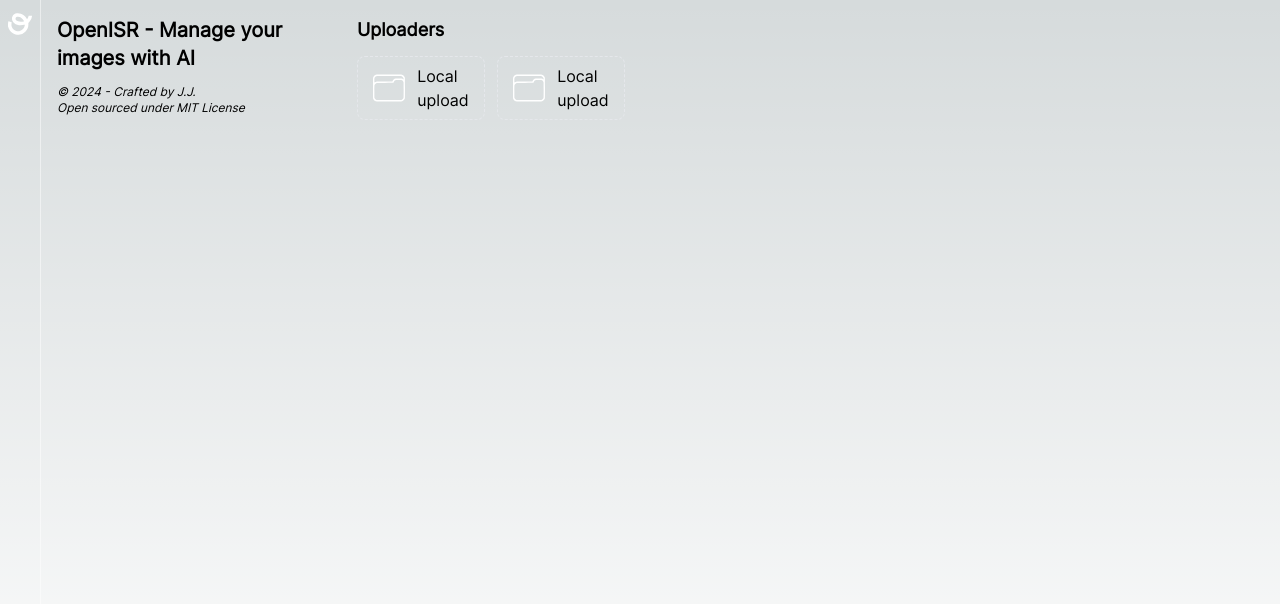
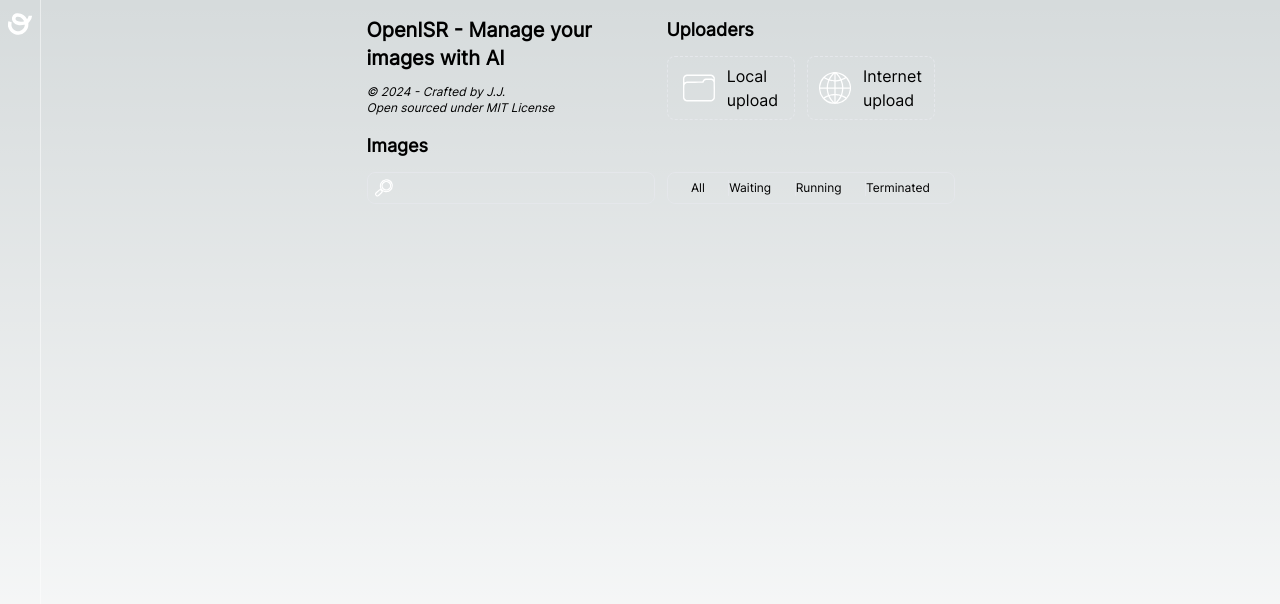
Before and after one commit to lovindata/openisr, a React (Vite) app in the folder frontend/: page /app in a window 1280 px wide. Shown: the top 604 px of the page. Built offline with nearby package versions, Linux system fonts and the light colour scheme.

Commit message:
WIP: TabBar spacing and selection (see HeadlessUI ?!)

```diff
--- a/frontend/src/app/page.tsx
+++ b/frontend/src/app/page.tsx
@@ -1,13 +1,17 @@
 import { HeroSection } from "../components/organisms/HeroSection";
+import { ImagesSection } from "../components/organisms/ImagesSection";
 import { UploadersSection } from "../components/organisms/UploadersSection";
 import { AppLayout } from "../components/templates/AppLayout";
 
 export default function Page() {
   return (
     <AppLayout>
-      <div className="flex space-x-3 p-4">
-        <HeroSection />
-        <UploadersSection />
+      <div className="flex flex-col items-center space-y-3 p-4">
+        <div className="flex max-md:flex-col max-md:space-y-3 md:space-x-3">
+          <HeroSection />
+          <UploadersSection />
+        </div>
+        <ImagesSection />
       </div>
     </AppLayout>
   );
--- /dev/null
+++ b/frontend/src/components/atoms/BorderBox.tsx
@@ -0,0 +1,21 @@
+import { ReactNode } from "react";
+
+interface Props {
+  children: ReactNode;
+  dashed?: boolean;
+  className?: string;
+}
+
+export function BorderBox({ children, dashed = false, className }: Props) {
+  return (
+    <div
+      className={
+        "rounded-lg border" +
+        (dashed ? " border-dashed" : "") +
+        (className ? ` ${className}` : "")
+      }
+    >
+      {children}
+    </div>
+  );
+}
--- /dev/null
+++ b/frontend/src/components/atoms/SectionHeader.tsx
@@ -0,0 +1,12 @@
+interface Props {
+  name: string;
+  className?: string;
+}
+
+export function SectionHeader({ name, className }: Props) {
+  return (
+    <h2 className={"text-lg font-bold" + (className ? ` ${className}` : "")}>
+      {name}
+    </h2>
+  );
+}
--- /dev/null
+++ b/frontend/src/components/atoms/SvgIcon.tsx
@@ -0,0 +1,42 @@
+import Docker from "../../assets/svgs/docker.svg?react";
+import Donation from "../../assets/svgs/donation.svg?react";
+import Folder from "../../assets/svgs/folder.svg?react";
+import GitHub from "../../assets/svgs/github.svg?react";
+import Internet from "../../assets/svgs/internet.svg?react";
+import Logo from "../../assets/svgs/logo.svg?react";
+import Search from "../../assets/svgs/search.svg?react";
+
+interface Props {
+  type:
+    | "logo"
+    | "donation"
+    | "docker"
+    | "github"
+    | "folder"
+    | "internet"
+    | "search";
+  className?: string;
+  onClick?: React.MouseEventHandler<SVGSVGElement> | undefined;
+}
+
+export function SvgIcon({ type, className, onClick }: Props) {
+  const mapper = {
+    logo: Logo,
+    donation: Donation,
+    docker: Docker,
+    github: GitHub,
+    folder: Folder,
+    internet: Internet,
+    search: Search,
+  };
+
+  const Icon = mapper[type];
+  return (
+    <Icon
+      className={
+        "min-h-max min-w-max fill-white" + (className ? ` ${className}` : "")
+      }
+      onClick={onClick}
+    />
+  );
+}
--- /dev/null
+++ b/frontend/src/components/molecules/InternetUploader.tsx
@@ -0,0 +1,13 @@
+import { BorderBox } from "../atoms/BorderBox";
+import { SvgIcon } from "../atoms/SvgIcon";
+
+export function InternetUploader() {
+  return (
+    <BorderBox dashed className="relative h-16 w-32">
+      <div className="m-auto flex h-full w-min items-center space-x-3">
+        <SvgIcon type="internet" className="h-8 w-8" />
+        <label>Internet upload</label>
+      </div>
+    </BorderBox>
+  );
+}
--- /dev/null
+++ b/frontend/src/components/molecules/LocalUploader.tsx
@@ -0,0 +1,19 @@
+import { BorderBox } from "../atoms/BorderBox";
+import { SvgIcon } from "../atoms/SvgIcon";
+
+export function LocalUploader() {
+  return (
+    <BorderBox dashed className="relative h-16 w-32">
+      <input
+        type="file"
+        accept="image/*"
+        multiple
+        className="absolute inset-0 opacity-0"
+      />
+      <div className="m-auto flex h-full w-min items-center space-x-3">
+        <SvgIcon type="folder" className="h-8 w-8" />
+        <label>Local upload</label>
+      </div>
+    </BorderBox>
+  );
+}
--- /dev/null
+++ b/frontend/src/components/molecules/SearchBar.tsx
@@ -0,0 +1,21 @@
+import { BorderBox } from "../atoms/BorderBox";
+import { SvgIcon } from "../atoms/SvgIcon";
+
+interface Props {
+  value: string;
+  onChange?: React.ChangeEventHandler<HTMLInputElement>;
+}
+
+export function SearchBar({ value, onChange }: Props) {
+  return (
+    <BorderBox className="flex h-8 w-72 items-center space-x-1 p-1">
+      <SvgIcon type="search" className="h-6 w-6" />
+      <input
+        type="text"
+        value={value}
+        onChange={onChange}
+        className="w-full bg-transparent outline-none"
+      />
+    </BorderBox>
+  );
+}
--- /dev/null
+++ b/frontend/src/components/molecules/TabBar.tsx
@@ -0,0 +1,16 @@
+import { BorderBox } from "../atoms/BorderBox";
+
+interface Props {
+  value: "all" | "waiting" | "running" | "terminated";
+}
+
+export function TabBar() {
+  return (
+    <BorderBox className="flex h-8 w-72 flex-row items-center justify-evenly divide-x text-xs">
+      <label>All</label>
+      <label>Waiting</label>
+      <label>Running</label>
+      <label>Terminated</label>
+    </BorderBox>
+  );
+}
--- a/frontend/src/components/molecules/UploaderCard.tsx
+++ /dev/null
@@ -1,18 +0,0 @@
-import Folder from "../../assets/svgs/folder.svg?react";
-
-export function UploaderCard() {
-  return (
-    <div className="relative h-16 w-32 rounded-lg border border-dashed">
-      <input
-        type="file"
-        accept="image/*"
-        multiple
-        className="absolute inset-0 cursor-pointer opacity-0"
-      />
-      <div className="m-auto flex h-full w-min items-center space-x-3">
-        <Folder className="h-8 min-h-max w-8 min-w-max fill-white" />
-        <label className="">Local upload</label>
-      </div>
-    </div>
-  );
-}
--- /dev/null
+++ b/frontend/src/components/organisms/ImagesSection.tsx
@@ -0,0 +1,21 @@
+import { SectionHeader } from "../atoms/SectionHeader";
+import { SearchBar } from "../molecules/SearchBar";
+import { TabBar } from "../molecules/TabBar";
+import { useState } from "react";
+
+export function ImagesSection() {
+  const [search, setSearch] = useState("");
+
+  return (
+    <div className="md:space-y-3">
+      <SectionHeader name="Images" className="max-md:hidden" />
+      <div className="flex max-md:flex-col max-md:space-y-3 md:space-x-3">
+        <SearchBar
+          value={search}
+          onChange={(event) => setSearch(event.target.value)}
+        />
+        <TabBar />
+      </div>
+    </div>
+  );
+}
--- a/frontend/src/components/organisms/NavBar.tsx
+++ b/frontend/src/components/organisms/NavBar.tsx
@@ -1,7 +1,4 @@
-import DockerHub from "../../assets/svgs/docker.svg?react";
-import Donation from "../../assets/svgs/donation.svg?react";
-import GitHub from "../../assets/svgs/github.svg?react";
-import Logo from "../../assets/svgs/logo.svg?react";
+import { SvgIcon } from "../atoms/SvgIcon";
 import { useNavigate } from "react-router-dom";
 
 export default function NavBar() {
@@ -12,27 +9,28 @@
       className="sticky flex flex-col items-center justify-between border-r border-white border-opacity-50 px-2 py-3
         max-md:flex-row max-md:border-b max-md:px-3 max-md:py-2 md:min-h-screen"
     >
-      <Logo
-        className="h-6 w-6 cursor-pointer fill-white"
+      <SvgIcon
+        type="logo"
+        className="h-6 w-6 cursor-pointer"
         onClick={() => navigate("/app")}
       />
       <div className="flex flex-col items-center max-md:flex-row max-md:space-x-3 md:space-y-3">
         <a href={"/app"} target="_blank" rel="noopener noreferrer">
-          <Donation className="h-5 w-5 fill-white" />
+          <SvgIcon type="donation" className="h-5 w-5" />
         </a>
         <a
           href={"https://hub.docker.com/u/ilovedatajjia"}
           target="_blank"
           rel="noopener noreferrer"
         >
-          <DockerHub className="h-5 w-5 fill-white" />
+          <SvgIcon type="docker" className="h-5 w-5" />
         </a>
         <a
           href={"https://github.com/iLoveDataJjia"}
           target="_blank"
           rel="noopener noreferrer"
         >
-          <GitHub className="h-5 w-5 fill-white" />
+          <SvgIcon type="github" className="h-5 w-5" />
         </a>
       </div>
     </nav>
--- a/frontend/src/components/organisms/UploadersSection.tsx
+++ b/frontend/src/components/organisms/UploadersSection.tsx
@@ -1,12 +1,14 @@
-import { UploaderCard } from "../molecules/UploaderCard";
+import { SectionHeader } from "../atoms/SectionHeader";
+import { InternetUploader } from "../molecules/InternetUploader";
+import { LocalUploader } from "../molecules/LocalUploader";
 
 export function UploadersSection() {
   return (
-    <div className="w-72 space-y-3">
-      <h2 className="text-lg font-bold">Uploaders</h2>
+    <div className="flex w-72 flex-col max-md:items-center md:space-y-3">
+      <SectionHeader name="Uploaders" className="max-md:hidden" />
       <div className="flex space-x-3">
-        <UploaderCard />
-        <UploaderCard />
+        <LocalUploader />
+        <InternetUploader />
       </div>
     </div>
   );
```
Also changed, not shown: frontend/src/assets/svgs/search.svg (added).
